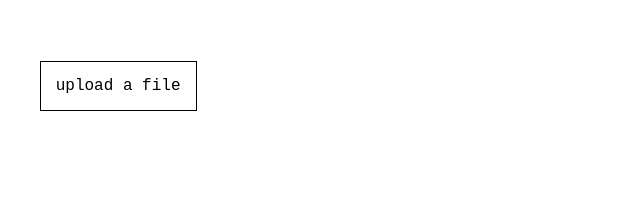
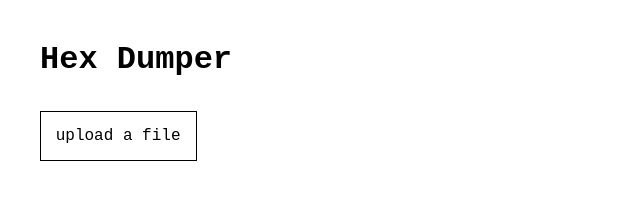
Before and after one commit to MMichael42/simpleHexDumper, a plain HTML site: page index.html in a window 1280 px wide. Shown: the whole page, without its empty margins (0-640 px from the left). Drawn offline with Linux system fonts and the light colour scheme.

Commit message:
added page header

```diff
--- a/index.html
+++ b/index.html
@@ -9,6 +9,10 @@
 </head>
 <body>
   <div id="container">
+    <div id="header">
+      <h1>Hex Dumper</h1>
+    </div>
+
     <input class="inputFile" id="romUploader" type="file" />
     <label id="uploadBtn" for="romUploader">upload a file</label>
 
--- a/style.css
+++ b/style.css
@@ -33,9 +33,15 @@ body {
   padding: 20px;
 }
 
+#header {
+  border: 0px solid black;
+  padding: 0px;
+  padding-left: 20px;
+}
+
 #romUploader {
   border: 0px solid black;
-  margin-top: 50px;
+  margin-top: 20px;
   margin-bottom: 0px;
   padding: 5px;
 }
```
